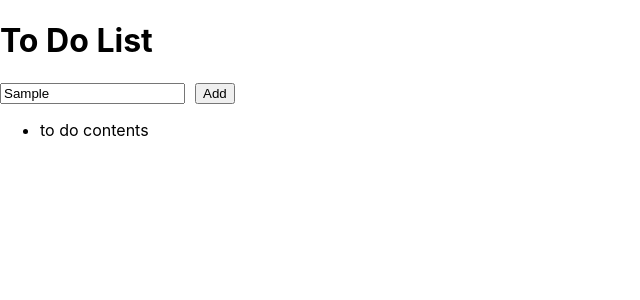
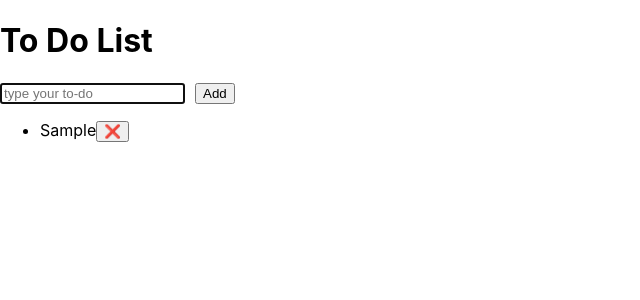
Before and after one commit to ReactMiniProject-team1/to-do-list, a React (Create React App) app: page / in a window 1280 px wide. Both pictures are taken after typing "Sample" into the empty fields and a click on the button "Add". Shown: the top 300 px of the page, without its empty margins (0-640 px from the left). Built offline with nearby package versions, Linux system fonts and the light colour scheme.

Commit message:
todo component 생성, todolist에 todo 추가기능

```diff
--- a/src/App.js
+++ b/src/App.js
@@ -1,18 +1,50 @@
-import './App.css';
+import { useEffect, useRef, useState } from "react";
+import "./App.css";
+import ToDos from "./components/ToDos";
 
 function App() {
+  const [input, setInput] = useState("");
+  const [toDos, setToDo] = useState([]);
+
+  const inputRef = useRef("");
+
+  useEffect(() => {
+    inputRef.current.focus();
+  }, []);
+
+  const getInput = (e) => {
+    const value = e.target.value;
+    setInput(value);
+  };
+
+  const addToList = () => {
+    let newToDo = input;
+    setToDo([...toDos, newToDo]);
+    setInput("");
+    inputRef.current.focus();
+  };
+
   return (
     <div className="App">
       <header>
         <h1>To Do List</h1>
       </header>
-      <div className='input'>
-        <input type='text' placeholder='type your to-do' />
-        <button className='addBtn'>Add</button>
+      <div className="input">
+        <input
+          name="todo"
+          type="text"
+          placeholder="type your to-do"
+          value={input}
+          onChange={getInput}
+          ref={inputRef}
+        />
+        <button className="addBtn" onClick={addToList}>
+          Add
+        </button>
       </div>
       <div>
         <ul>
-          <li>to do contents</li>
+          <ToDos toDos={toDos} />
         </ul>
       </div>
     </div>
--- /dev/null
+++ b/src/components/ToDos.js
@@ -0,0 +1,16 @@
+function ToDos({ toDos, deleteToDo }) {
+  return (
+    <div>
+      {toDos.map((todo, idx) => (
+        <span key={idx}>
+          <li>
+            {todo}
+            <button>❌</button>
+          </li>
+        </span>
+      ))}
+    </div>
+  );
+}
+
+export default ToDos;
```
Also changed, not shown: 1 other file (tests, documents, lock files or other folders).
